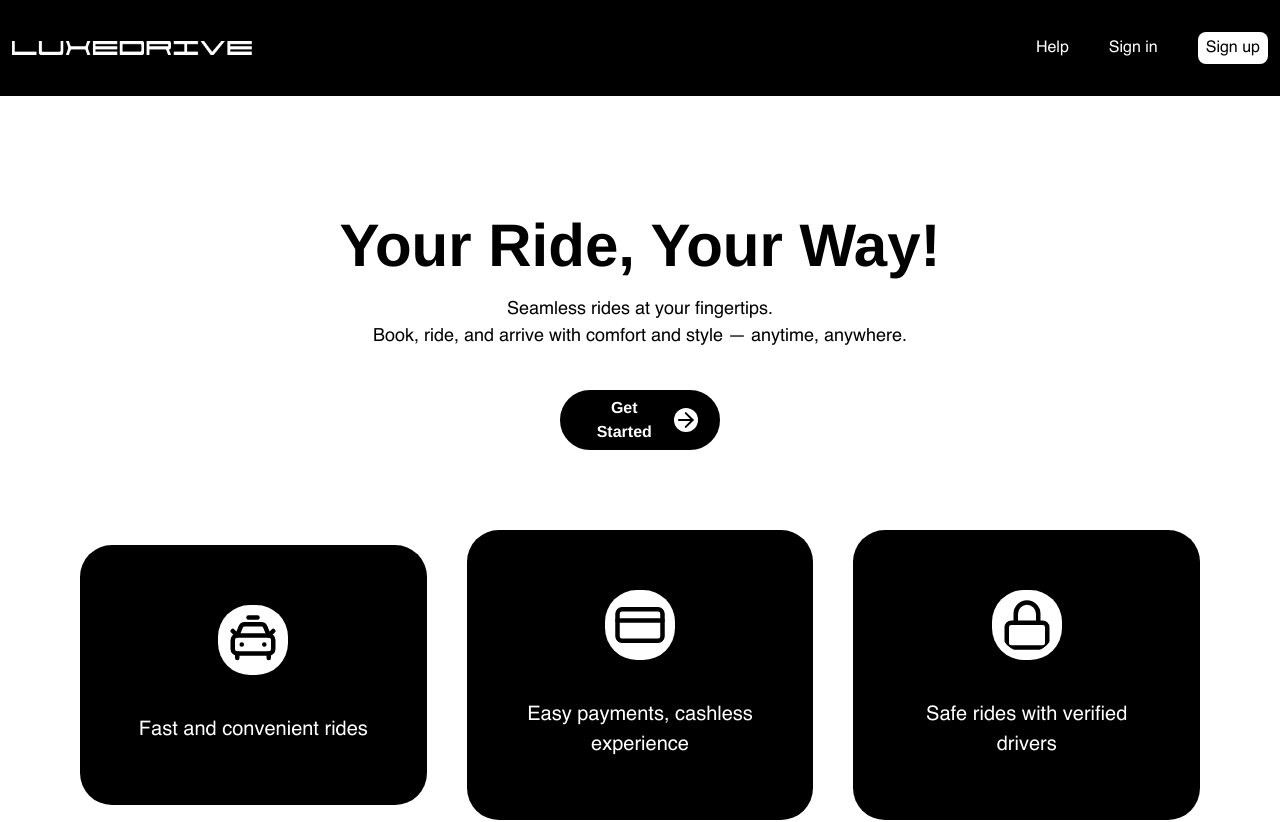
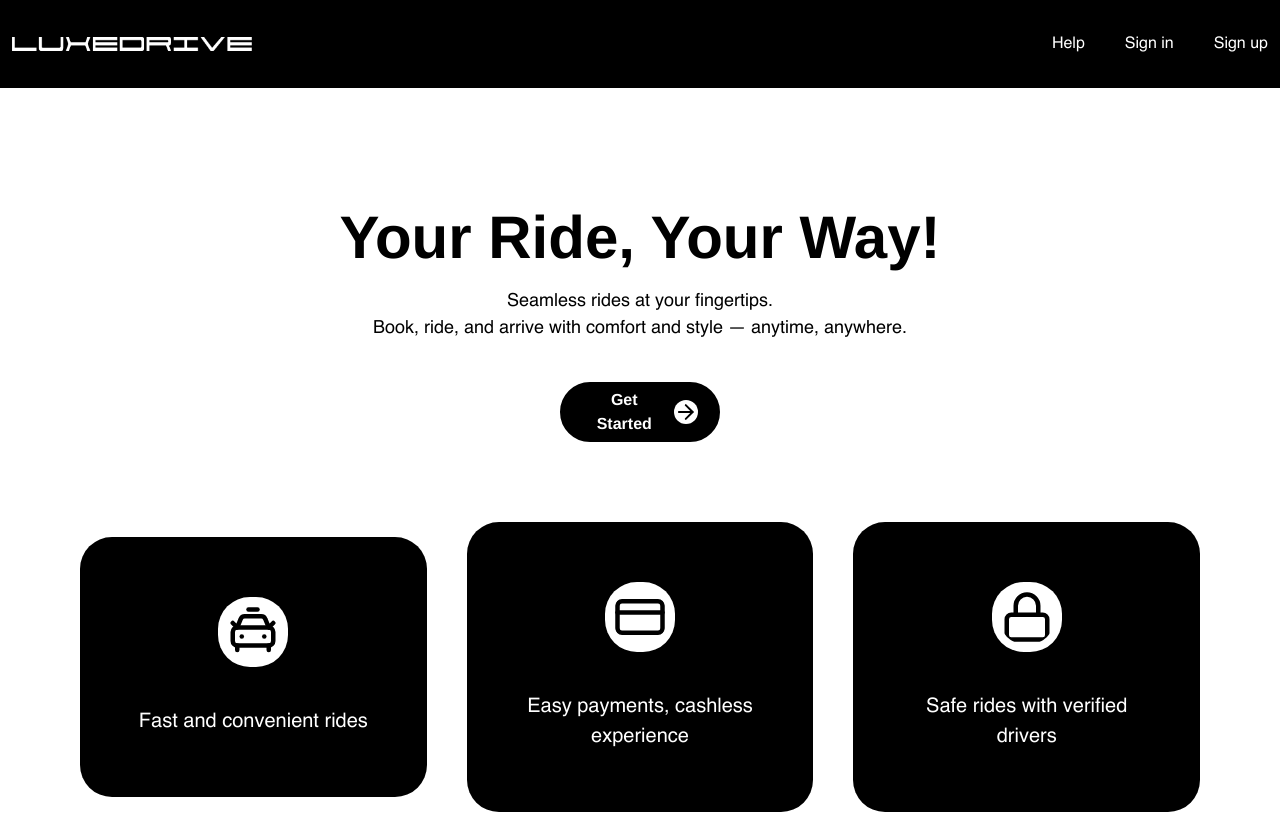
Before and after one commit to knoy00/LuxeDriveGo_New, a React (Vite) app: page / in a window 1280 px wide. Shown: the top 822 px of the page. Built offline with nearby package versions, Linux system fonts and the light colour scheme.

Commit message:
Fixed Bugs

```diff
--- a/src/components/Navbar.jsx
+++ b/src/components/Navbar.jsx
@@ -18,7 +18,7 @@ const Navbar = ({signin, signup, help}) => {
                 <ul className='flex justify-center items-center space-x-10 text-white font-regular'>
                     <li className='cursor-pointer'>{help}</li>
                     <li className='cursor-pointer' onClick={() => navigate('/Signin')}>{signin}</li>
-                    <li className='cursor-pointer bg-white text-black py-1 px-2 rounded-lg' onClick={() => navigate('/Signup')}>{signup}</li>
+                    <li className='cursor-pointer' onClick={() => navigate('/Signup')}>{signup}</li>
                 </ul>
             </div>
         </div>
--- a/src/pages/ElectricBike.jsx
+++ b/src/pages/ElectricBike.jsx
@@ -3,7 +3,6 @@ import { motion, useInView, } from 'framer-motion'
 import Navbar from '../components/Navbar'
 import Animate from './Animate'
 import ScrollToTop from '../components/ScrollToTop'
-import { useLocation } from 'react-router-dom'
 
 import handlebars from '../assets/images/BikeBars.webp'
 import Woman from '../assets/images/woman_ebike.jpeg'
@@ -73,10 +72,10 @@ function ElectricBike() {
                 <div className='w-full flex justify-center items-center space-x-10 mt-20 text-[#444]'>
                     <div className=''>
                         <motion.h1
-                        ref={ref1}
+                        ref={ref2}
                         className='text-5xl font-semibold mb-10'
                         initial={{opacity: 0, y: 200, filter: "blur(50px)"} }
-                        animate={isInView1 ? {opacity: 1, y: 0, filter: "blur(0px)"}: {opacity: 0, y: 200,}}
+                        animate={isInView2 ? {opacity: 1, y: 0, filter: "blur(0px)"}: {opacity: 0, y: 200,}}
                         transition={{duration: .8, ease: 'easeInOut'}}
                         >
                             How it works
```
